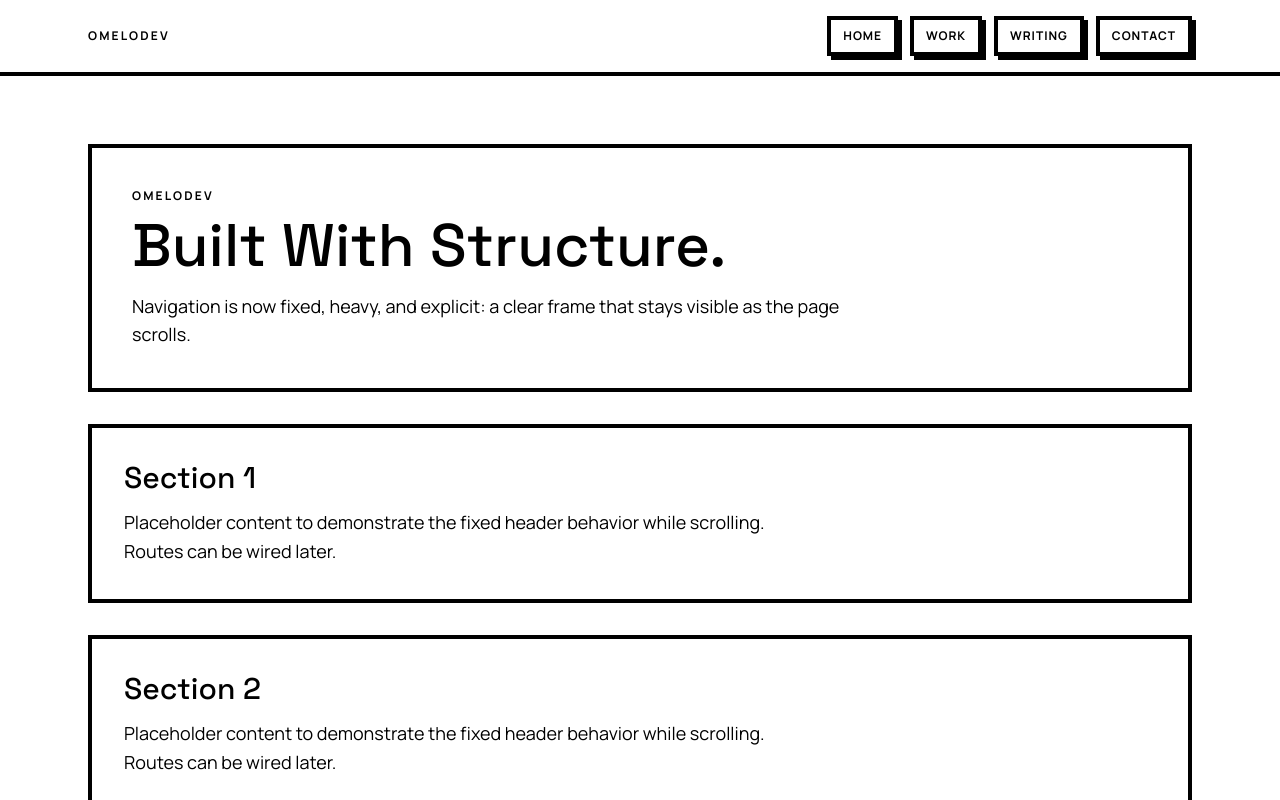
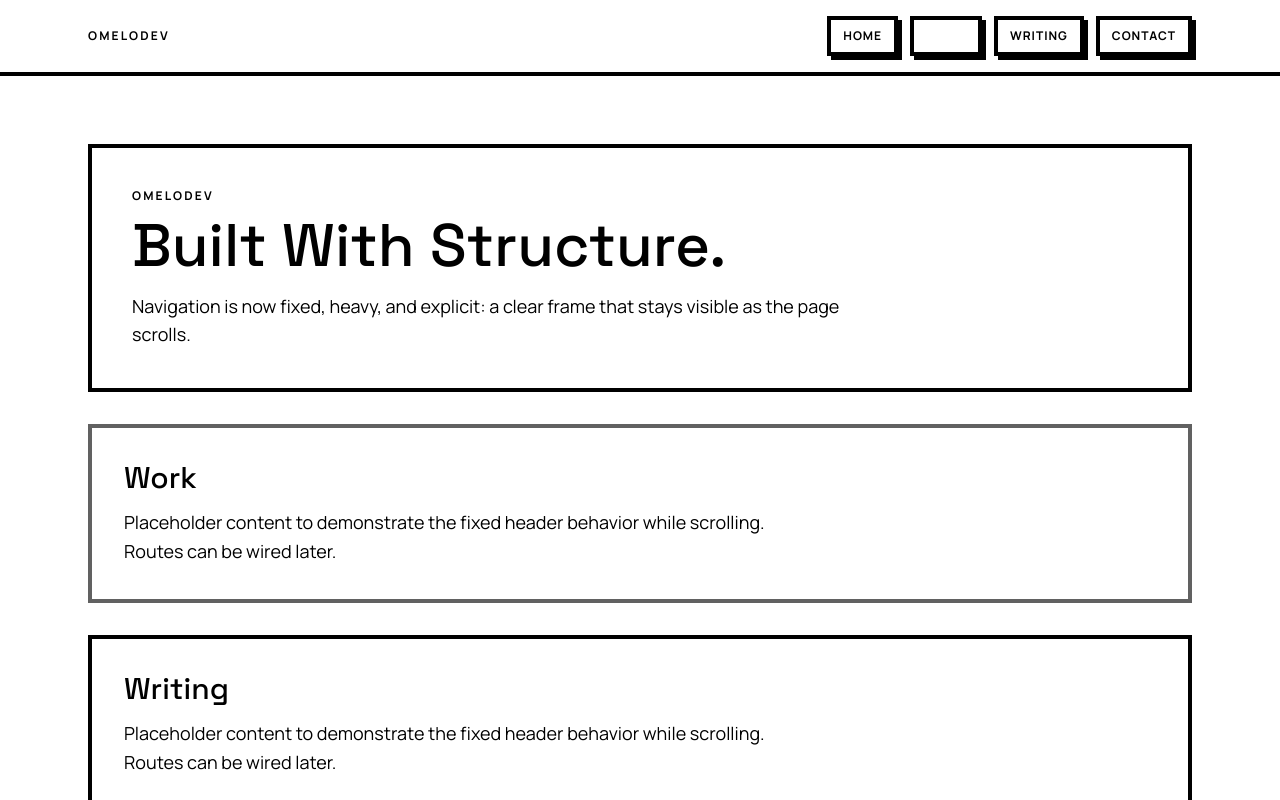
Before and after one commit to melloirl/pomelo, a Vue app: page / in a window 1280 px wide. Shown: the top 800 px of the page. Built offline with nearby package versions, Linux system fonts and the light colour scheme.

Commit message:
feat: useHashScroll behavior implemented for heading styling

```diff
--- a/src/App.vue
+++ b/src/App.vue
@@ -1,13 +1,50 @@
 <script setup lang="ts">
 import AppHeader from './components/AppHeader.vue'
+import { useHashScroll } from './composables/useHashScroll'
+
+const ACTIVE_LOCK_RELEASE_THRESHOLD = 220
+const HEADER_SCROLL_OFFSET = 112
+
+const links = [
+  {
+    label: 'Home',
+    hash: 'home',
+  },
+  {
+    label: 'Work',
+    hash: 'work',
+  },
+  {
+    label: 'Writing',
+    hash: 'writing',
+  },
+  {
+    label: 'Contact',
+    hash: 'contact',
+  },
+] as const
+
+const sections = links.filter((link) => link.hash !== 'home')
+
+const { activeHash, onHashClick } = useHashScroll({
+  trackedHashes: links.map((link) => link.hash),
+  offset: HEADER_SCROLL_OFFSET,
+  lockReleaseThreshold: ACTIVE_LOCK_RELEASE_THRESHOLD,
+})
 </script>
 
 <template>
   <div class="min-h-screen bg-white text-black">
-    <AppHeader />
+    <AppHeader :links="links" :active-hash="activeHash" :on-hash-click="onHashClick" />
 
     <main class="mx-auto min-h-screen w-full max-w-6xl px-6 pb-12 pt-32 sm:pb-16 sm:pt-36">
-      <section class="w-full border-4 border-black p-6 sm:p-10">
+      <section
+        id="home"
+        :class="[
+          'w-full border-4 p-6 transition-colors sm:p-10',
+          activeHash === 'home' ? 'border-[var(--color-accent)]' : 'border-black',
+        ]"
+      >
         <p class="text-xs font-bold uppercase tracking-[0.18em]">omelodev</p>
         <h1 class="mt-3 text-4xl leading-none sm:text-6xl">Built With Structure.</h1>
         <p class="mt-4 max-w-3xl text-base sm:text-lg">
@@ -16,11 +53,15 @@ import AppHeader from './components/AppHeader.vue'
       </section>
 
       <section
-        v-for="panel in 4"
-        :key="panel"
-        class="mt-8 w-full border-4 border-black p-5 sm:p-8"
+        v-for="section in sections"
+        :id="section.hash"
+        :key="section.hash"
+        :class="[
+          'mt-8 w-full border-4 p-5 transition-colors sm:p-8',
+          activeHash === section.hash ? 'border-[var(--color-accent)]' : 'border-black',
+        ]"
       >
-        <h2 class="text-2xl sm:text-3xl">Section {{ panel }}</h2>
+        <h2 class="text-2xl sm:text-3xl">{{ section.label }}</h2>
         <p class="mt-3 max-w-2xl text-base leading-relaxed sm:text-lg">
           Placeholder content to demonstrate the fixed header behavior while scrolling. Routes can be wired later.
         </p>
--- a/src/components/AppHeader.vue
+++ b/src/components/AppHeader.vue
@@ -1,5 +1,18 @@
 <script setup lang="ts">
-const links = ['Home', 'Work', 'Writing', 'Contact'] as const
+interface HeaderLink {
+  label: string
+  hash: string
+}
+
+const props = defineProps<{
+  links: readonly HeaderLink[]
+  activeHash: string | null
+  onHashClick: (hash: string) => (event?: MouseEvent) => void
+}>()
+
+const handleHashClick = (hash: string, event: MouseEvent) => {
+  props.onHashClick(hash)(event)
+}
 </script>
 
 <template>
@@ -9,13 +22,18 @@ const links = ['Home', 'Work', 'Writing', 'Contact'] as const
 
       <nav aria-label="Primary">
         <ul class="flex flex-wrap items-center gap-2 sm:gap-3">
-          <li v-for="link in links" :key="link">
+          <li v-for="link in props.links" :key="link.hash">
             <a
-              href="#"
-              @click.prevent
-              class="inline-block border-4 border-black bg-white px-3 py-2 text-xs font-bold uppercase tracking-[0.08em] shadow-[4px_4px_0_#000] transition-colors hover:bg-black hover:text-white focus-visible:outline-4 focus-visible:outline-offset-2 focus-visible:outline-black"
+              :href="`#${link.hash}`"
+              @click="handleHashClick(link.hash, $event)"
+              :class="[
+                'inline-block border-4 border-black bg-white px-3 py-2 text-xs font-bold uppercase tracking-[0.08em] shadow-[4px_4px_0_#000] transition-colors hover:bg-black hover:text-white focus-visible:outline-4 focus-visible:outline-offset-2 focus-visible:outline-black',
+                props.activeHash === link.hash
+                  ? 'border-[var(--color-accent)] bg-[var(--color-accent)] text-[var(--color-accent-foreground)]'
+                  : '',
+              ]"
             >
-              {{ link }}
+              {{ link.label }}
             </a>
           </li>
         </ul>
--- /dev/null
+++ b/src/composables/useHashScroll.ts
@@ -0,0 +1,252 @@
+import { nextTick, onMounted, onUnmounted, ref } from 'vue'
+
+export interface UseHashScrollOptions {
+  behavior?: ScrollBehavior
+  block?: ScrollLogicalPosition
+  inline?: ScrollLogicalPosition
+  offset?: number
+  updateHash?: boolean
+  trackedHashes?: readonly string[]
+  lockReleaseThreshold?: number
+}
+
+export interface ScrollToHashOptions extends UseHashScrollOptions {
+  setActiveFromClick?: boolean
+}
+
+const defaultOptions = {
+  behavior: 'smooth',
+  block: 'start',
+  inline: 'nearest',
+  offset: 0,
+  updateHash: true,
+  trackedHashes: [] as readonly string[],
+  lockReleaseThreshold: 220,
+} as const
+
+const CLICK_LOCK_GRACE_MS = 1200
+
+const normalizeHash = (hash: string) => (hash.startsWith('#') ? hash : `#${hash}`)
+const normalizeHashId = (hash: string) => {
+  const rawId = hash.replace(/^#/, '')
+
+  if (!rawId) {
+    return ''
+  }
+
+  try {
+    return decodeURIComponent(rawId)
+  } catch {
+    return rawId
+  }
+}
+
+const getElementFromHash = (hash: string) => {
+  const id = normalizeHashId(hash)
+
+  if (!id) {
+    return null
+  }
+
+  return document.getElementById(id)
+}
+
+const getDistanceFromViewportCenter = (element: HTMLElement) => {
+  const rect = element.getBoundingClientRect()
+  const elementCenterY = rect.top + rect.height / 2
+  const viewportCenterY = window.innerHeight / 2
+
+  return Math.abs(elementCenterY - viewportCenterY)
+}
+
+const getClosestHashToViewportCenter = (hashes: readonly string[]) => {
+  let closestHash = ''
+  let closestDistance = Number.POSITIVE_INFINITY
+
+  for (const hash of hashes) {
+    const normalizedHash = normalizeHashId(hash)
+    const element = getElementFromHash(normalizedHash)
+
+    if (!normalizedHash || !element) {
+      continue
+    }
+
+    const distance = getDistanceFromViewportCenter(element)
+
+    if (distance < closestDistance) {
+      closestDistance = distance
+      closestHash = normalizedHash
+    }
+  }
+
+  if (!closestHash) {
+    return null
+  }
+
+  return {
+    distance: closestDistance,
+    hash: closestHash,
+  }
+}
+
+export const useHashScroll = (baseOptions: UseHashScrollOptions = {}) => {
+  const resolvedBaseOptions = { ...defaultOptions, ...baseOptions }
+  const activeHash = ref<string | null>(null)
+  const clickedHash = ref<string | null>(null)
+  const clickedHashReachedCenter = ref(false)
+  const clickedHashLockedAt = ref(0)
+  let rafId: number | null = null
+
+  const clearClickedHashLock = () => {
+    clickedHash.value = null
+    clickedHashReachedCenter.value = false
+    clickedHashLockedAt.value = 0
+  }
+
+  const updateActiveHash = () => {
+    if (typeof window === 'undefined') {
+      return
+    }
+
+    const closest = getClosestHashToViewportCenter(resolvedBaseOptions.trackedHashes)
+
+    if (!closest) {
+      return
+    }
+
+    if (clickedHash.value) {
+      const clickedElement = getElementFromHash(clickedHash.value)
+
+      if (!clickedElement) {
+        clearClickedHashLock()
+      } else {
+        const clickedDistance = getDistanceFromViewportCenter(clickedElement)
+        const hasReachedCenter = clickedDistance <= resolvedBaseOptions.lockReleaseThreshold
+
+        if (!clickedHashReachedCenter.value && hasReachedCenter) {
+          clickedHashReachedCenter.value = true
+        }
+
+        if (!clickedHashReachedCenter.value) {
+          const withinGraceWindow = performance.now() - clickedHashLockedAt.value <= CLICK_LOCK_GRACE_MS
+
+          if (withinGraceWindow) {
+            activeHash.value = clickedHash.value
+            return
+          }
+        }
+
+        if (hasReachedCenter) {
+          activeHash.value = clickedHash.value
+          return
+        }
+
+        clearClickedHashLock()
+      }
+    }
+
+    activeHash.value = closest.hash
+  }
+
+  const queueActiveHashUpdate = () => {
+    if (typeof window === 'undefined' || rafId !== null) {
+      return
+    }
+
+    rafId = window.requestAnimationFrame(() => {
+      rafId = null
+      updateActiveHash()
+    })
+  }
+
+  onMounted(() => {
+    if (typeof window === 'undefined') {
+      return
+    }
+
+    window.addEventListener('scroll', queueActiveHashUpdate, { passive: true })
+    window.addEventListener('resize', queueActiveHashUpdate)
+    queueActiveHashUpdate()
+  })
+
+  onUnmounted(() => {
+    if (typeof window === 'undefined') {
+      return
+    }
+
+    window.removeEventListener('scroll', queueActiveHashUpdate)
+    window.removeEventListener('resize', queueActiveHashUpdate)
+
+    if (rafId !== null) {
+      window.cancelAnimationFrame(rafId)
+      rafId = null
+    }
+  })
+
+  const scrollToHash = async (hash: string, options: ScrollToHashOptions = {}) => {
+    if (!hash || typeof window === 'undefined') {
+      return false
+    }
+
+    await nextTick()
+
+    const resolvedOptions = { ...resolvedBaseOptions, ...options }
+    const normalizedHash = normalizeHash(hash)
+    const target = getElementFromHash(normalizedHash)
+
+    if (!target) {
+      return false
+    }
+
+    if (resolvedOptions.setActiveFromClick) {
+      const targetHash = normalizeHashId(normalizedHash)
+      clickedHash.value = targetHash
+      clickedHashReachedCenter.value = false
+      clickedHashLockedAt.value = performance.now()
+      activeHash.value = targetHash
+    }
+
+    if (resolvedOptions.updateHash) {
+      const nextUrl = `${window.location.pathname}${window.location.search}${normalizedHash}`
+      window.history.replaceState(null, '', nextUrl)
+    }
+
+    if (resolvedOptions.offset !== 0) {
+      const top = target.getBoundingClientRect().top + window.scrollY - resolvedOptions.offset
+      window.scrollTo({ top, behavior: resolvedOptions.behavior })
+      queueActiveHashUpdate()
+      return true
+    }
+
+    target.scrollIntoView({
+      behavior: resolvedOptions.behavior,
+      block: resolvedOptions.block,
+      inline: resolvedOptions.inline,
+    })
+    queueActiveHashUpdate()
+
+    return true
+  }
+
+  const scrollToCurrentHash = (options: UseHashScrollOptions = {}) => {
+    if (typeof window === 'undefined' || !window.location.hash) {
+      return Promise.resolve(false)
+    }
+
+    return scrollToHash(window.location.hash, { ...options, updateHash: false })
+  }
+
+  const onHashClick = (hash: string, options: UseHashScrollOptions = {}) => {
+    return (event?: MouseEvent) => {
+      event?.preventDefault()
+      void scrollToHash(hash, { ...options, setActiveFromClick: true })
+    }
+  }
+
+  return {
+    activeHash,
+    onHashClick,
+    scrollToCurrentHash,
+    scrollToHash,
+  }
+}
--- a/src/style.css
+++ b/src/style.css
@@ -4,6 +4,8 @@
 @theme inline {
   --font-sans: 'Manrope', sans-serif;
   --font-heading: 'Space Grotesk', sans-serif;
+  --color-accent: #616161;
+  --color-accent-foreground: #ffffff;
 }
 
 @layer base {
```
